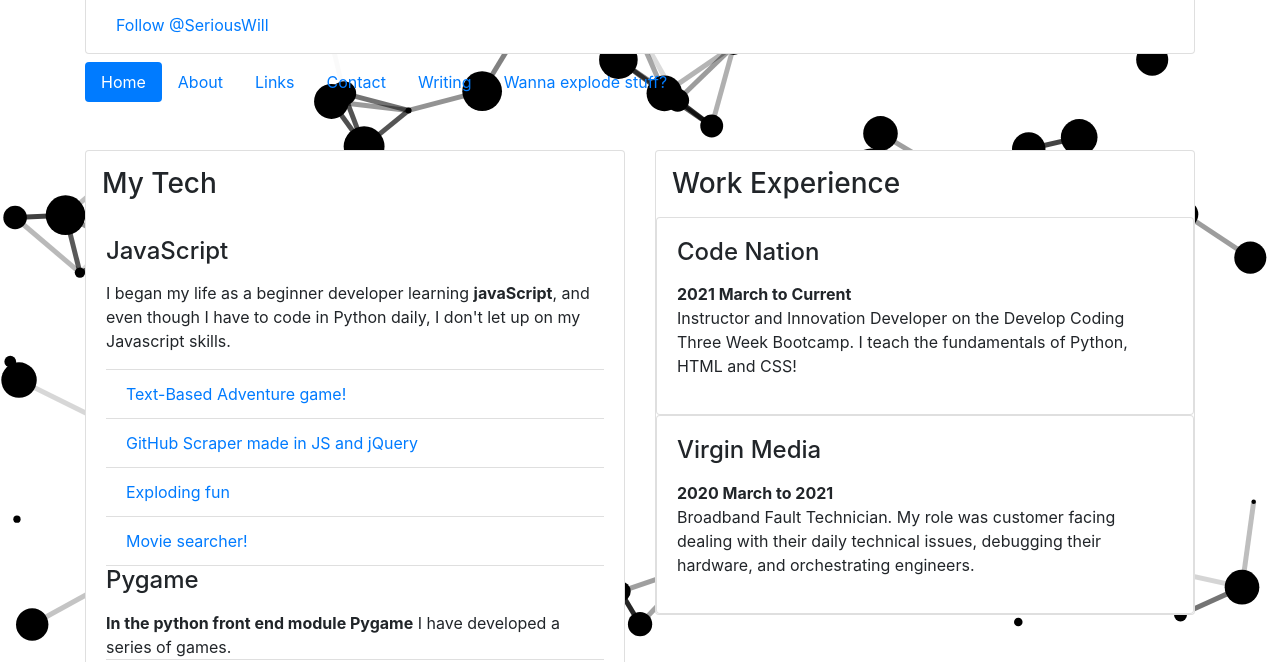
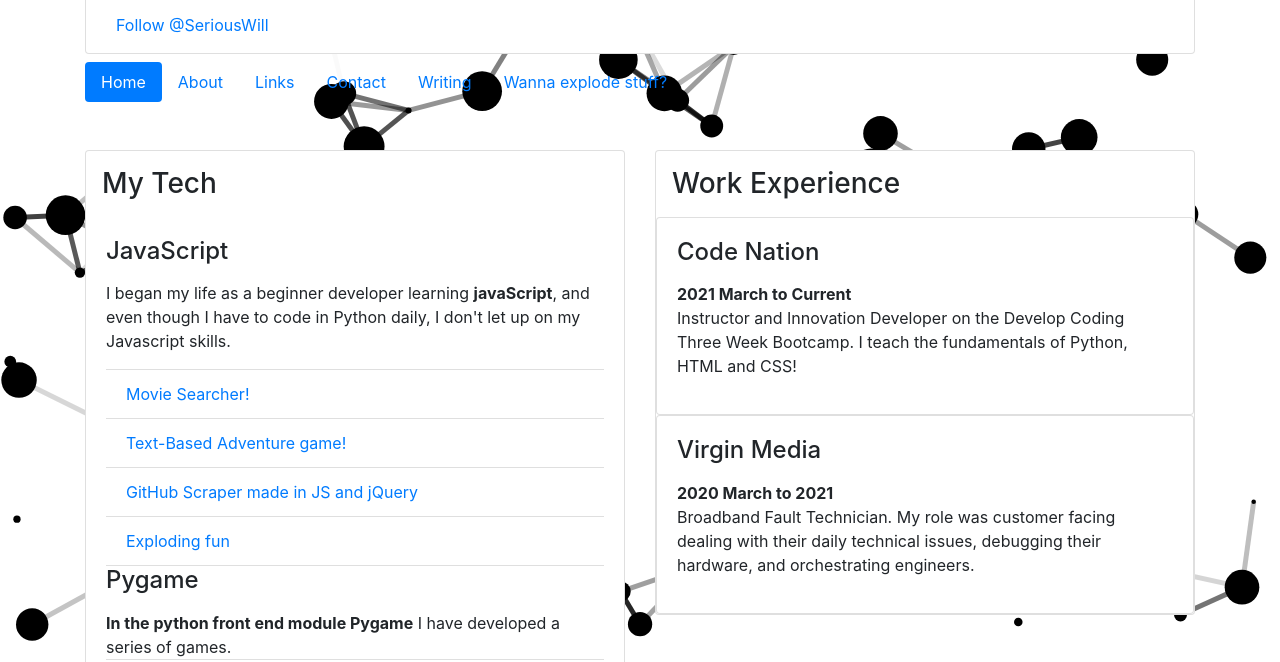
Before and after one commit to seriouswill/portfolio, a plain HTML site: page index.html in a window 1280 px wide. Shown: the part 138-800 px from the top of the page. Drawn offline with nearby package versions, Linux system fonts and the light colour scheme.

Commit message:
added Movie searcher

```diff
--- a/index.html
+++ b/index.html
@@ -66,11 +66,11 @@
                         <p>I began my life as a beginner developer learning <strong>javaScript</strong>, and even though
                             I have to code in Python daily, I don't let up on my Javascript skills.</p>
                         <ul class="list-group list-group-flush">
+
+                            <li class="list-group-item"><a href="https://keen-engelbart-a25a7c.netlify.app/">Movie Searcher!</a> </li>
                             <li class="list-group-item"><a href="./games/game.html">Text-Based Adventure game!</a> </li>
                             <li class="list-group-item"><a href="https://seriouswill.github.io/githubsearcher/"> GitHub Scraper made in JS and jQuery</a></li>
                             <li class="list-group-item"><a href="https://seriouswill.github.io/exploder/">Exploding fun</a></li>
-
-                            <li class="list-group-item"><a href="https://keen-engelbart-a25a7c.netlify.app/">Movie searcher!</a></li>
                         </ul>
                         <h4 class="mb-3">Pygame</h4>
                         <strong>In the python front end module Pygame</strong> I have developed <a>a series of
@@ -82,6 +82,7 @@
                                     href="https://github.com/seriouswill/sidescroller_adventures"> Platformers</a></li>
                             <li class="list-group-item"><a
                                     href="https://github.com/seriouswill/sidescroller_adventures">Sidescrollers</a></li>
+
                         </ul>
                         <h4 class="mb-3">Django</h4>
                         <strong>In the python front end module Django </strong>I have developed <a>a series of web
```
